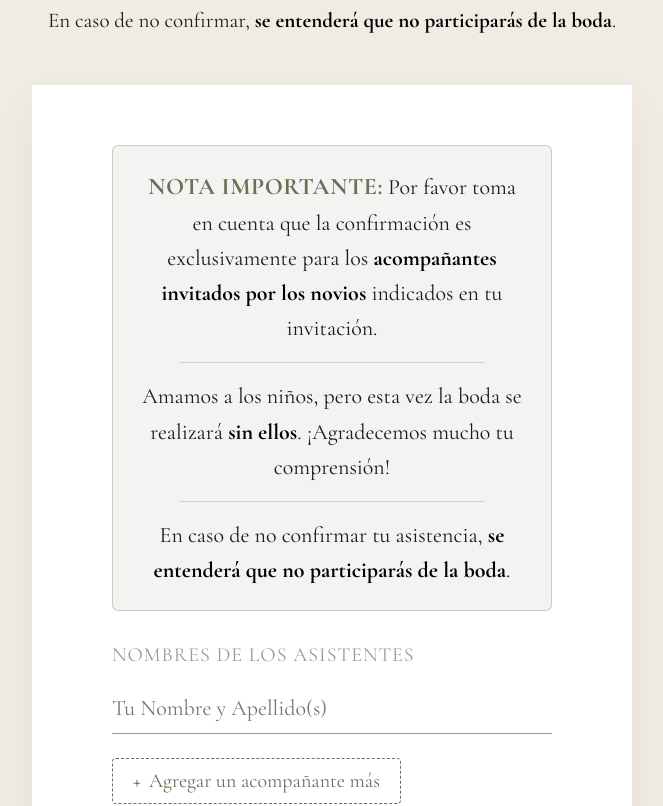
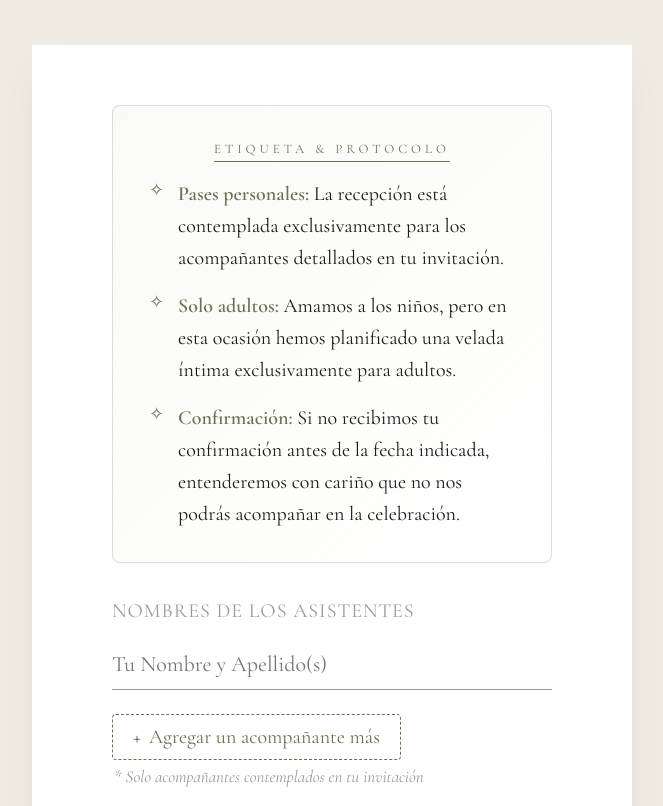
Before and after one commit to Carlossobar/boda, a React (Vite) app: page / in a window 1280 px wide. Shown: the part 3640-4446 px from the top of the page, without its empty margins (308-971 px from the left). Built offline with nearby package versions, Linux system fonts and the light colour scheme.

Commit message:
Rediseño editorial de Etiqueta y Protocolo en formulario RSVP

```diff
--- a/src/pages/DetailsPage.jsx
+++ b/src/pages/DetailsPage.jsx
@@ -170,7 +170,10 @@ export function DetailsPage({ onBack }) {
           </h2>
           <p style={{ fontFamily: tokens.font.sansSerif, fontSize: isMobile ? 19 : 22, color: tokens.black, lineHeight: 1.6, marginBottom: 20 }}>
             Nos encantaría contar contigo en este día tan especial.<br />
-            Por favor, confirmar asistencia antes del 12 de septiembre.
+            Por favor, confirmar asistencia antes del 3 de septiembre.<br />
+            <span style={{ fontSize: "0.9em", fontStyle: "italic", color: tokens.olive }}>
+              (De no confirmar antes de la fecha, entenderemos con cariño que no podrás acompañarnos)
+            </span>
           </p>
           <div style={{ display: "flex", alignItems: "center", justifyContent: "center", gap: 12, marginTop: 24 }}>
             <svg width="28" height="28" viewBox="0 0 24 24" fill="none" stroke={tokens.olive} strokeWidth="2" strokeLinecap="round" strokeLinejoin="round"><path d="M21 11.5a8.38 8.38 0 0 1-.9 3.8 8.5 8.5 0 0 1-7.6 4.7 8.38 8.38 0 0 1-3.8-.9L3 21l1.9-5.7a8.38 8.38 0 0 1-.9-3.8 8.5 8.5 0 0 1 4.7-7.6 8.38 8.38 0 0 1 3.8-.9h.5a8.48 8.48 0 0 1 8 8v.5z"></path></svg>
--- a/src/sections/RsvpSection.jsx
+++ b/src/sections/RsvpSection.jsx
@@ -116,21 +116,10 @@ export function RsvpSection() {
               color: tokens.olive,
               fontStyle: "italic",
               lineHeight: 1.6,
-              marginBottom: 8,
+              margin: 0,
             }}
           >
             Por favor confírmanos tu asistencia antes del 3 de Septiembre.
-          </p>
-          <p
-            style={{
-              fontFamily: tokens.font.serif,
-              fontSize: isMobile ? "18px" : "21px",
-              color: tokens.black,
-              lineHeight: 1.5,
-              margin: 0,
-            }}
-          >
-            En caso de no confirmar, <strong style={{ fontWeight: 700, color: "#000000" }}>se entenderá que no participarás de la boda</strong>.
           </p>
         </div>
       </FadeIn>
@@ -154,67 +143,60 @@ export function RsvpSection() {
               </p>
             </div>
           ) : (
-            <form onSubmit={handleSubmit} style={{ display: "flex", flexDirection: "column", gap: 32 }}>
+            <div>
+              {/* Sección Editorial de Etiqueta & Protocolo */}
               <div
                 style={{
-                  background: "rgba(107, 112, 85, 0.08)",
-                  border: `1px solid rgba(107, 112, 85, 0.3)`,
-                  borderRadius: 6,
-                  padding: isMobile ? "18px 20px" : "22px 28px",
-                  display: "flex",
-                  flexDirection: "column",
-                  gap: 12,
+                  background: "linear-gradient(135deg, rgba(247, 246, 240, 0.6) 0%, rgba(255, 255, 255, 0.95) 100%)",
+                  border: `1px solid rgba(107, 112, 85, 0.22)`,
+                  borderRadius: 8,
+                  padding: isMobile ? "24px 20px" : "32px 36px",
+                  marginBottom: 36,
                   textAlign: "center",
+                  boxShadow: "0 4px 15px rgba(0,0,0,0.015)",
                 }}
               >
-                <p
-                  style={{
-                    fontFamily: tokens.font.serif,
-                    fontSize: isMobile ? 19 : 22,
-                    color: tokens.black,
-                    margin: 0,
-                    lineHeight: 1.6,
-                  }}
-                >
-                  <strong style={{ color: tokens.olive, fontWeight: 700, fontSize: "1.08em", letterSpacing: 0.5 }}>NOTA IMPORTANTE:</strong> Por favor toma en cuenta que la confirmación es exclusivamente para los{" "}
-                  <strong style={{ fontWeight: 700, color: "#000000", paddingBottom: 1 }}>
-                    acompañantes invitados por los novios
-                  </strong>{" "}
-                  indicados en tu invitación.
-                </p>
-                <div style={{ height: 1, background: "rgba(107, 112, 85, 0.25)", margin: "4px auto", width: "80%" }} />
-                <p
-                  style={{
-                    fontFamily: tokens.font.serif,
-                    fontSize: isMobile ? 19 : 22,
-                    color: tokens.black,
-                    margin: 0,
-                    lineHeight: 1.6,
-                  }}
-                >
-                  Amamos a los niños, pero esta vez la boda se realizará{" "}
-                  <strong style={{ fontWeight: 700, color: "#000000", fontStyle: "normal", paddingBottom: 1 }}>
-                    sin ellos
-                  </strong>
-                  . ¡Agradecemos mucho tu comprensión!
-                </p>
-                <div style={{ height: 1, background: "rgba(107, 112, 85, 0.25)", margin: "4px auto", width: "80%" }} />
-                <p
-                  style={{
-                    fontFamily: tokens.font.serif,
-                    fontSize: isMobile ? 19 : 22,
-                    color: tokens.black,
-                    margin: 0,
-                    lineHeight: 1.6,
-                  }}
-                >
-                  En caso de no confirmar tu asistencia,{" "}
-                  <strong style={{ fontWeight: 700, color: "#000000", fontStyle: "normal", paddingBottom: 1 }}>
-                    se entenderá que no participarás de la boda
-                  </strong>
-                  .
-                </p>
+                <div style={{ display: "inline-block", marginBottom: 20 }}>
+                  <span
+                    style={{
+                      fontFamily: tokens.font.serif,
+                      fontSize: 13,
+                      letterSpacing: 4,
+                      textTransform: "uppercase",
+                      color: tokens.olive,
+                      borderBottom: `1px solid ${tokens.olive}`,
+                      paddingBottom: 4,
+                    }}
+                  >
+                    Etiqueta & Protocolo
+                  </span>
+                </div>
+
+                <div style={{ display: "flex", flexDirection: "column", gap: 16, textAlign: "left" }}>
+                  <div style={{ display: "flex", alignItems: "flex-start", gap: 14 }}>
+                    <span style={{ color: tokens.olive, fontSize: 18, lineHeight: 1.4 }}>✧</span>
+                    <p style={{ fontFamily: tokens.font.serif, fontSize: isMobile ? 18 : 20, color: tokens.black, margin: 0, lineHeight: 1.6 }}>
+                      <strong style={{ fontWeight: 600, color: tokens.olive }}>Pases personales:</strong> La recepción está contemplada exclusivamente para los acompañantes detallados en tu invitación.
+                    </p>
+                  </div>
+
+                  <div style={{ display: "flex", alignItems: "flex-start", gap: 14 }}>
+                    <span style={{ color: tokens.olive, fontSize: 18, lineHeight: 1.4 }}>✧</span>
+                    <p style={{ fontFamily: tokens.font.serif, fontSize: isMobile ? 18 : 20, color: tokens.black, margin: 0, lineHeight: 1.6 }}>
+                      <strong style={{ fontWeight: 600, color: tokens.olive }}>Solo adultos:</strong> Amamos a los niños, pero en esta ocasión hemos planificado una velada íntima exclusivamente para adultos.
+                    </p>
+                  </div>
+
+                  <div style={{ display: "flex", alignItems: "flex-start", gap: 14 }}>
+                    <span style={{ color: tokens.olive, fontSize: 18, lineHeight: 1.4 }}>✧</span>
+                    <p style={{ fontFamily: tokens.font.serif, fontSize: isMobile ? 18 : 20, color: tokens.black, margin: 0, lineHeight: 1.6 }}>
+                      <strong style={{ fontWeight: 600, color: tokens.olive }}>Confirmación:</strong> Si no recibimos tu confirmación antes de la fecha indicada, entenderemos con cariño que no nos podrás acompañar en la celebración.
+                    </p>
+                  </div>
+                </div>
               </div>
+
+              <form onSubmit={handleSubmit} style={{ display: "flex", flexDirection: "column", gap: 32 }}>
 
               <div style={{ display: "flex", flexDirection: "column", gap: 16 }}>
                 <p style={{ fontFamily: tokens.font.serif, fontSize: isMobile ? 18 : 20, color: tokens.warmGray, margin: 0, letterSpacing: 1 }}>NOMBRES DE LOS ASISTENTES</p>
@@ -286,8 +268,8 @@ export function RsvpSection() {
                       <span style={{ fontSize: 20, fontWeight: 600, lineHeight: 1 }}>+</span> Agregar un acompañante más
                     </button>
                   </div>
-                  <span style={{ fontFamily: tokens.font.serif, fontSize: isMobile ? 16 : 18, color: tokens.black, marginLeft: 2 }}>
-                    * <strong style={{ fontWeight: 700, color: "#000000" }}>Solo los acompañantes contemplados en tu invitación</strong>
+                  <span style={{ fontFamily: tokens.font.serif, fontSize: isMobile ? 15 : 17, color: tokens.warmGray, fontStyle: "italic", marginLeft: 2 }}>
+                    * Solo acompañantes contemplados en tu invitación
                   </span>
                 </div>
               </div>
@@ -378,6 +360,7 @@ export function RsvpSection() {
                 </button>
               </div>
             </form>
+            </div>
           )}
         </div>
       </FadeIn>
```
